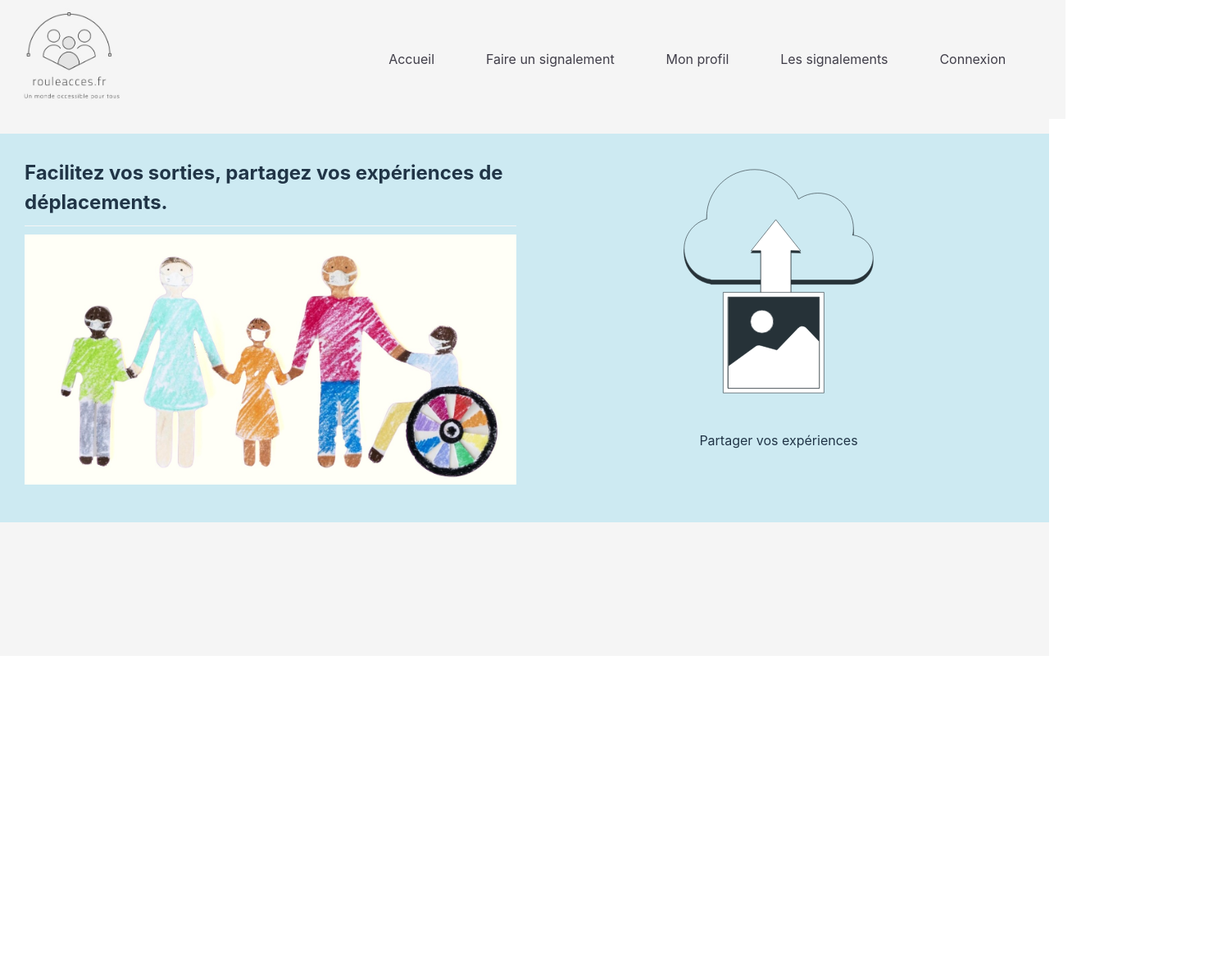
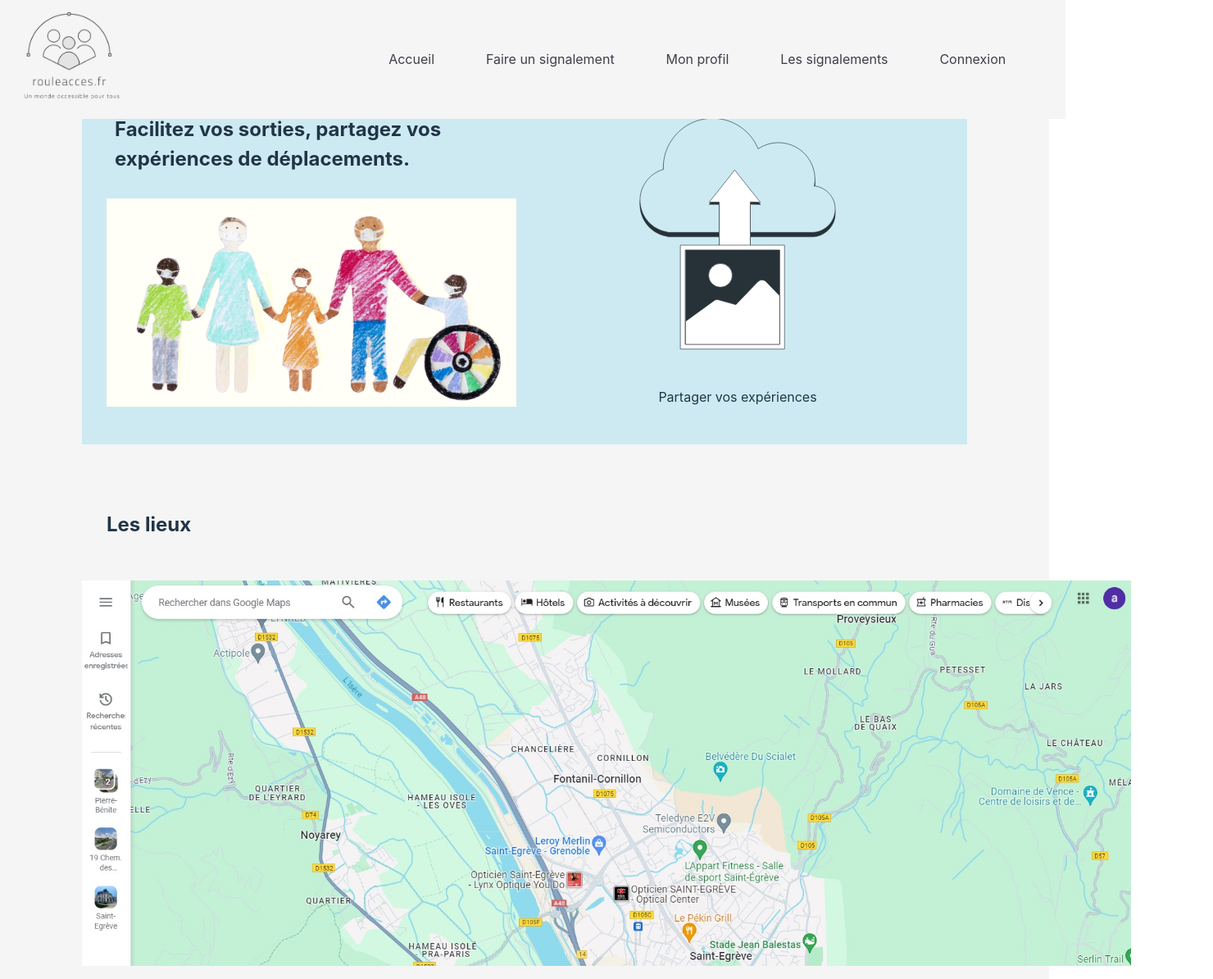
Before and after one commit to Team-Alex-Simplon/Front-Rouleacces, a React (Vite) app: page / in a window 1280 px wide. Shown: the whole page at 82% size, 1480 px wide, since content can reach past the window. Before the commit the page ends 800 px from the top, so only its background shows below. Built offline with nearby package versions, Linux system fonts and the light colour scheme.

Commit message:
mise en page acceuil

```diff
--- a/src/Pages/Accueil.tsx
+++ b/src/Pages/Accueil.tsx
@@ -3,6 +3,7 @@
 import React, { useRef, ChangeEvent } from "react";
 import familleImage from "/Images/famille.jpg";
 import Image from "/Images/img.svg";
+import Maps from "/Images/Maps.jpg";
 import "../Styles/Accueil.css";
 import BarreNavigation from "../Composants/BarreNavigation";
 
@@ -26,7 +27,7 @@ const Accueil: React.FC = () => {
   return (
     <div>
       <BarreNavigation />
-    <div className="container">
+      <div style={{ marginTop: "100px" }} className="container">
         <div className="column">
           <div className="title">Facilitez vos sorties, partagez vos expériences de déplacements.</div>
           <div className="image-container">
@@ -35,13 +36,25 @@ const Accueil: React.FC = () => {
         </div>
         <div className="column">
           <div className="image-container">
+            {/* Add onClick handler to trigger file input */}
             <img className="image" src={Image} alt="Télécharger" onClick={handleImageClick} />
+            {/* File input to handle file selection */}
+            <input
+              type="file"
+              ref={inputRef}
+              style={{ display: "none" }}
+              onChange={handleFileChange}
+            />
           </div>
           <div className="text">
             <p>Partager vos expériences</p>
           </div>
         </div>
       </div>
+
+      <div className="lieux">Les lieux </div>
+
+      <img className="Maps" src={Maps} alt="Maps" />
     </div>
   );
 };
--- a/src/Styles/Accueil.css
+++ b/src/Styles/Accueil.css
@@ -1,9 +1,18 @@
 /* Styles/Accueil.css */
+
+/* Add styling for your BarreNavigation component if needed */
+.BarreNavigation {
+  margin-bottom: 100px; /* Adjust the value as needed */
+}
 
 .container {
   display: flex;
-  background-color: #CDEAF2;
+  background-color: #cdeaf2;
   padding: 20px;
+  margin-top: 1px; /* Adjust the value as needed */
+  margin-left: 100px; /* Adjust the value for left margin */
+  margin-right: 100px; /* Adjust the value for right margin */
+  margin-bottom: 80px; /* Add margin between the end of the container and the title "Les lieux" */
 }
 
 .column {
@@ -21,23 +30,40 @@
 .title {
   font-size: 24px;
   font-weight: bold;
-  margin-bottom: 10px;
-  border-bottom: 1px solid #F5F5F5; /* Utilisez F5F5F5 pour la bordure inférieure */
-  padding-bottom: 10px;
+  margin-bottom: 20px; /* Adjust the value for the margin between title and image */
+  background-color: #cdeaf2; /* Background color for the title, including padding */
+  padding: 10px;
 }
 
 .image {
   width: 100%;
   height: auto;
   margin-bottom: 10px;
+  margin-right: 10px; /* Add right margin to the image */
 }
 
 .text {
   text-align: center;
 }
 
+.lieux {
+  font-size: 24px;
+  font-weight: bold;
+  margin-left: 130px; /* Adjust the left margin to move "Les lieux" towards the right */
+  margin-bottom: 50px;
+}
+
+.Maps {
+  width: 100%;
+  height: auto;
+  margin-bottom: 10px;
+  margin-left: 100px; /* Adjust the value for left margin */
+  margin-right: 100px; /* Adjust the value for right margin */
+}
 @media (max-width: 768px) {
   .container {
     flex-direction: column;
+    margin-left: 20px; /* Adjust the value for left margin on smaller screens */
+    margin-right: 20px; /* Adjust the value for right margin on smaller screens */
   }
 }
```
Also changed, not shown: public/Images/Maps.jpg (added). Lines whose indentation alone changed are shown as unchanged.
